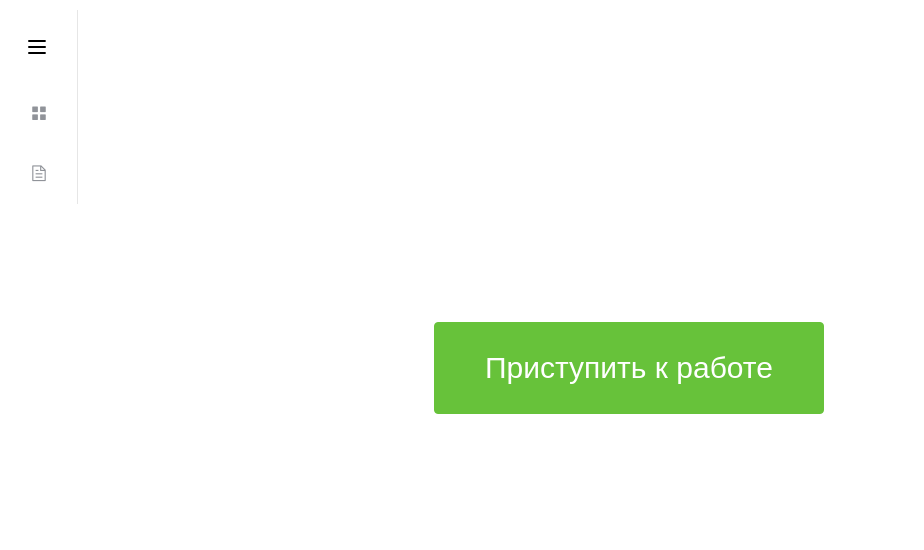
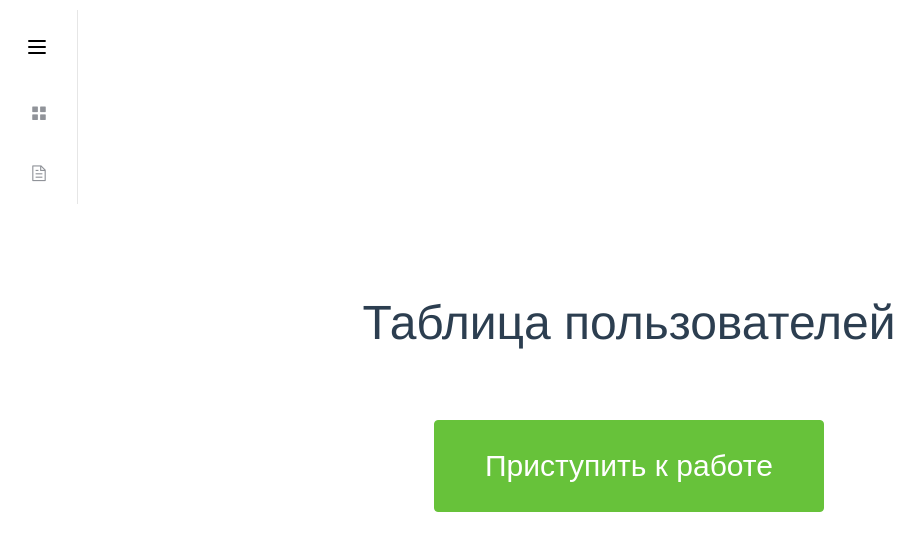
Before and after one commit to Alex-Taf/tables, a Vue app: page / in a window 1280 px wide. Shown: the top 550 px of the page, without its empty margins (11-935 px from the left). Built offline with nearby package versions, Linux system fonts and the light colour scheme.

Commit message:
bugfixes

```diff
--- a/src/App.vue
+++ b/src/App.vue
@@ -1,6 +1,7 @@
 <template>
   <div id="app">
     <div id="nav">
+      <transition name="el-zoom-in-center">
         <el-menu class="el-menu-vertical-demo" :collapse="isMenuCollapse">
           <Burger class="burger" @checked="isChecked"/>
           <router-link to="/home">
@@ -16,6 +17,7 @@
             </el-menu-item>
           </router-link>
         </el-menu>
+      </transition>
     </div>
     <router-view/>
   </div>
--- a/src/views/Main.vue
+++ b/src/views/Main.vue
@@ -1,5 +1,6 @@
 <template>
     <div class="main">
+        <span class="main-title" data-aos="fade-down" data-aos-duration="2000">Таблица пользователей</span>
         <router-link to="/home">
                 <el-button type="success" class="getstarted" data-aos="fade-up" data-aos-duration="2000">Приступить к работе</el-button>
         </router-link>
@@ -15,9 +16,15 @@ export default {
 <style>
 .main {
     display: flex;
+    flex-direction: column;
     justify-content: center;
     align-items: center;
     height: 100%;
+}
+
+.main-title {
+    font-size: 48px;
+    margin: 70px;
 }
 
 .getstarted {
```
Lines whose indentation alone changed are shown as unchanged.
